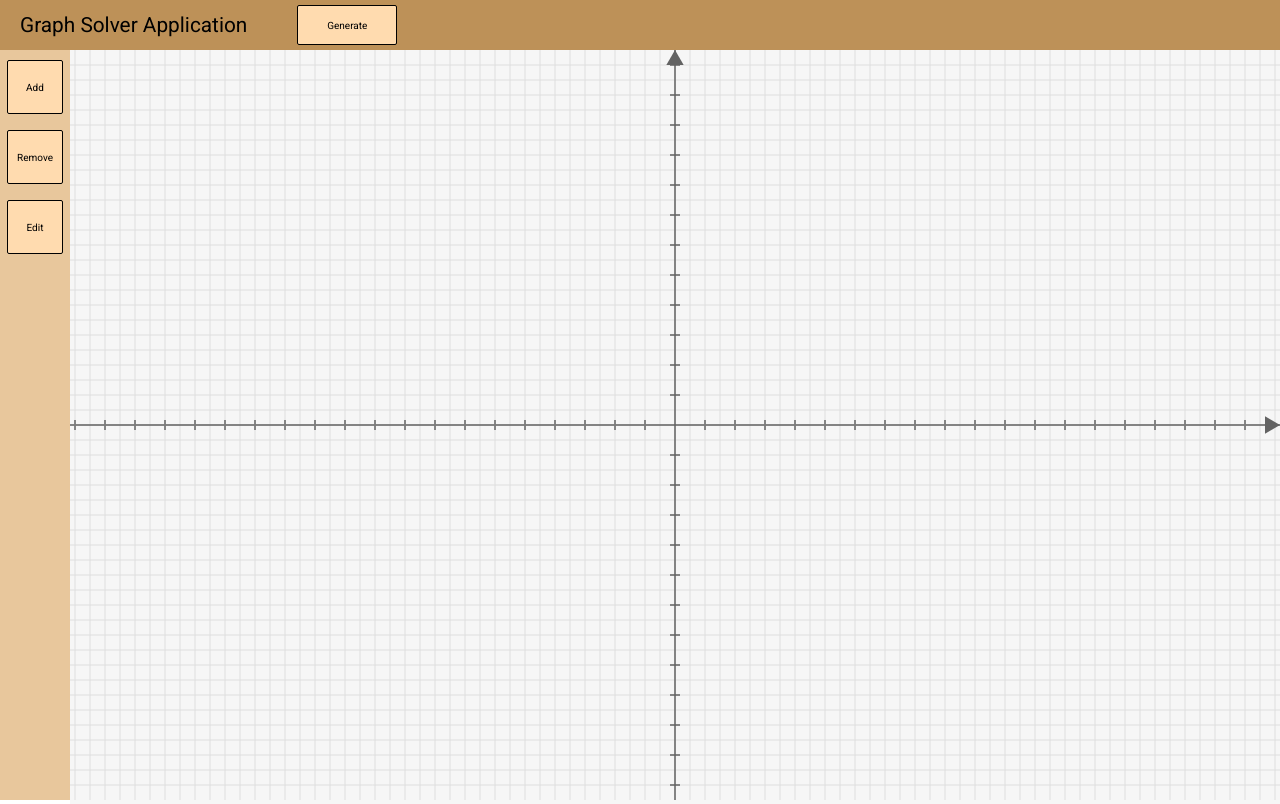
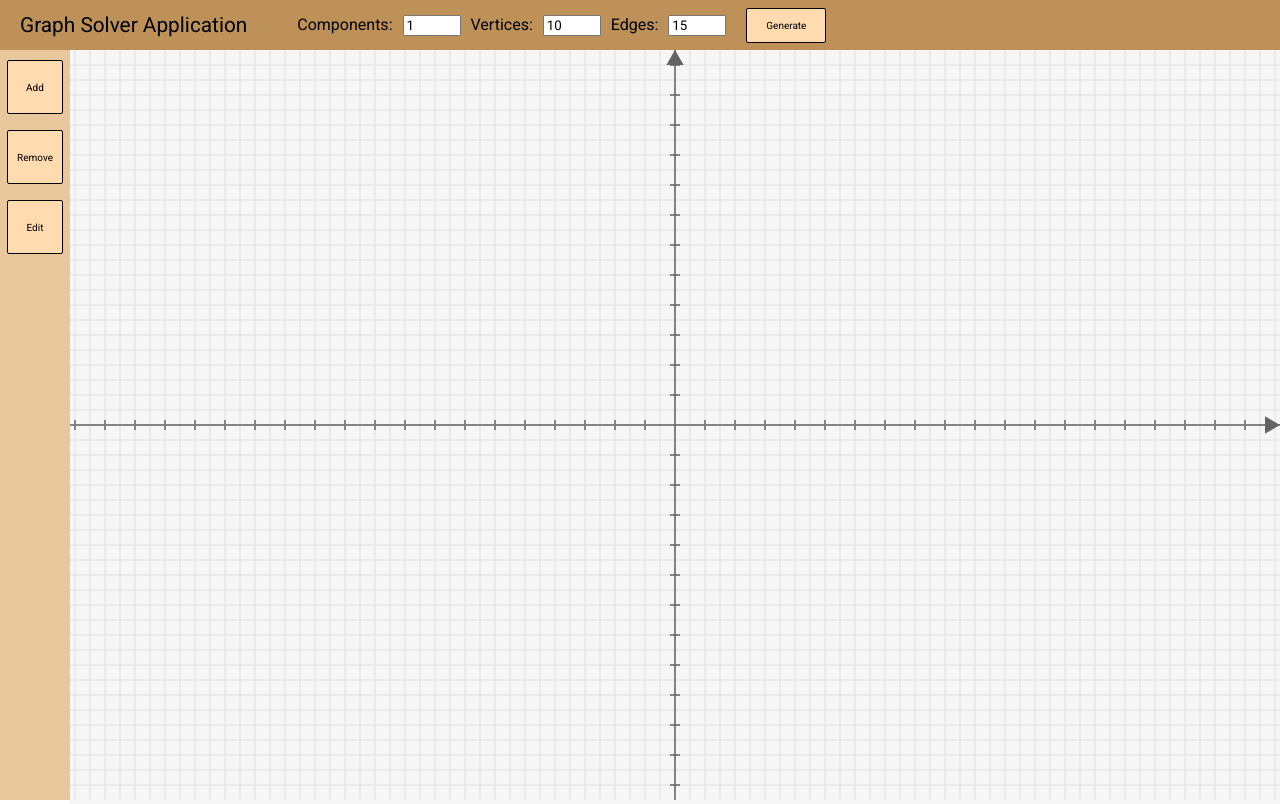
Before and after one commit to przem97/graph-generator, a React app in the folder app/: page / in a window 1280 px wide. Built offline with nearby package versions, Linux system fonts and the light colour scheme.

Commit message:
configurable parameters for graph generation

```diff
--- a/app/src/component/common/Button.tsx
+++ b/app/src/component/common/Button.tsx
@@ -5,15 +5,16 @@ import { styled } from 'styled-components';
 type GraphActionButtonContainerProps = {
     height: string;
     width: string;
+    onClick: Function;
 };
 
 type CustomApplicationButtonType = HTMLProps<HTMLButtonElement> & GraphActionButtonContainerProps;
 
 export const CustomApplicationButton: FC<CustomApplicationButtonType> = (props) => {
-    const { children, height, width} = props;
+    const { children, height, width, onClick } = props;
     const buttonProperties = { width, height };
     return (
-        <GraphActionButtonContainer {...buttonProperties}>
+        <GraphActionButtonContainer {...buttonProperties} onClick={onClick}>
             { children }
         </GraphActionButtonContainer>
     );
--- a/app/src/component/header/Header.tsx
+++ b/app/src/component/header/Header.tsx
@@ -1,22 +1,67 @@
-import React from 'react';
+import React, { useId, useState } from 'react';
 import { styled } from 'styled-components';
 import { CustomApplicationButton } from '../common/Button';
+import { useAppDispatch } from '../../redux/hooks';
+import { addNodes } from '../../redux/reducers'
+import axios from 'axios';
 
 export const DEFAULT_HEADER_HEIGHT = 50;
 
 export default function Header() {
-    const generateButtonProps = { width: '100px', height: '40px' };
+    const generateButtonProps = { width: '80px', height: '35px' };
+
+    const [ components, setComponents ] = useState(1);
+    const [ vertices, setVertices ] = useState(10);
+    const [ edges, setEdges ] = useState(15);
+
+    const componentsInputId = useId();
+    const verticesInputId = useId();
+    const edgesInputId = useId();
+
+    const dispatch = useAppDispatch();
+
+    const generateGraph = () => axios({
+            method: 'post',
+            url: 'http://localhost:3000/graph/initialize',
+            data: {
+                "totalVertices": vertices,
+                "totalEdges": edges,
+                "totalComponents": components,
+                "xAxisLowerBound": -15,
+                "xAxisUpperBound": 15,
+                "yAxisLowerBound": -11,
+                "yAxisUpperBound": 11,
+                "edgeWeightLowerBound": -5,
+                "edgeWeightUpperBound": -1
+            }
+          }).then((response) => {
+            let list = response.data.graph.components[0].vertices;
+            dispatch(addNodes(list));
+          }).catch((error) => {
+            console.log('An error occurred during graph generation', error);
+          });
 
     return (
-        <HeaderContainer headerHeight={DEFAULT_HEADER_HEIGHT}>
+        <HeaderContainer headerheight={DEFAULT_HEADER_HEIGHT}>
             <LeftSectionContainer>
                 <AppTitleContainer>
                     <p>Graph Solver Application</p>
                 </AppTitleContainer>
             </LeftSectionContainer>
             <MiddleSectionContainer>
-                <CustomApplicationButton {...generateButtonProps}>
-                    <p>Generate</p>
+                <form>
+                    <LabelContainer htmlFor={componentsInputId}>Components:</LabelContainer>
+                    <InputContainer id={componentsInputId} type="number" value={components} min="0"
+                        onChange={(e) => setComponents(parseInt(e.target.value, 10))}></InputContainer>
+                    <LabelContainer htmlFor={verticesInputId}>Vertices:</LabelContainer>
+                    <InputContainer id={verticesInputId} type="number" value={vertices} min="0"
+                        onChange={(e) => setVertices(parseInt(e.target.value, 10))}></InputContainer>
+                    <LabelContainer htmlFor={edgesInputId}>Edges:</LabelContainer>
+                    <InputContainer id={edgesInputId} type="number" value={edges} min="0"
+                        onChange={(e) => setEdges(parseInt(e.target.value, 10))}></InputContainer>
+                </form>
+                <CustomApplicationButton {...generateButtonProps} onClick={generateGraph}>
+                    Generate
                 </CustomApplicationButton>
             </MiddleSectionContainer>
         </HeaderContainer>
@@ -24,15 +69,25 @@ export default function Header() {
 }
 
 type HeaderContainerProps = {
-    headerHeight: number;
+    headerheight: number;
 }
+
+const LabelContainer = styled.label`
+    width: 50px;
+    margin-right: 10px;
+`
+
+const InputContainer = styled.input`
+    width: 50px;
+    margin-right: 10px;
+`
 
 const HeaderContainer = styled.header<HeaderContainerProps>`
     display: flex;
     flex-direction: row;
     position: fixed;
     background-color: rgb(189, 145, 88);
-    height: ${props => `${props.headerHeight}px` || `${DEFAULT_HEADER_HEIGHT}px`};
+    height: ${props => `${props.headerheight}px` || `${DEFAULT_HEADER_HEIGHT}px`};
     top: 0;
     left: 0;
     right: 0;
@@ -48,10 +103,10 @@ const LeftSectionContainer = styled.div`
 const MiddleSectionContainer = styled.div`
     display: flex;
     align-items: center;
+    column-gap: 10px;
 `
 
 const AppTitleContainer = styled.div`
     margin-left: 20px;
-    font-family: Roboto, Arial;
     font-size: 1.3rem;
 `
--- a/app/src/component/sidebar/Sidebar.tsx
+++ b/app/src/component/sidebar/Sidebar.tsx
@@ -11,26 +11,26 @@ export const DEFAULT_SIDEBAR_WIDTH = 70;
 export default function Sidebar() {
     const dispatch = useDispatch();
 
-    const addAction = () => dispatch(setAddStrategy());
+    const addAction = () => dispatch(setAddStrategy())
     const removeAction = () => dispatch(setRemoveStrategy());
     const editAction = () => dispatch(setEditStrategy());
 
     const sidebarButtonProps = { width: '80%', height: '90%' }
     return (
-        <SidebarContainer sidebarWidth={DEFAULT_SIDEBAR_WIDTH} top={DEFAULT_HEADER_HEIGHT}>
+        <SidebarContainer sidebarwidth={DEFAULT_SIDEBAR_WIDTH} top={DEFAULT_HEADER_HEIGHT}>
             <GraphActionContainer>
                 <CustomApplicationButton id="add-button" onClick={addAction} {...sidebarButtonProps}>
-                    <p>Add</p>
+                    Add
                 </CustomApplicationButton>
             </GraphActionContainer>
             <GraphActionContainer>
                 <CustomApplicationButton id="remove-button" onClick={removeAction} {...sidebarButtonProps}>
-                    <p>Remove</p>
+                    Remove
                 </CustomApplicationButton>
             </GraphActionContainer>
             <GraphActionContainer>
                 <CustomApplicationButton id="edit-button" onClick={editAction} {...sidebarButtonProps}>
-                    <p>Edit</p>
+                    Edit
                 </CustomApplicationButton>
             </GraphActionContainer>
         </SidebarContainer>
@@ -38,7 +38,7 @@ export default function Sidebar() {
 }
 
 type SidebarContainerProps = {
-    sidebarWidth: number;
+    sidebarwidth: number;
     top: number;
 }
 
@@ -52,7 +52,7 @@ const SidebarContainer = styled.nav<SidebarContainerProps>`
     left: 0;
     top: ${props => `${props.top}px` || '50px'};
     bottom: 0;
-    width: ${props => `${props.sidebarWidth}px` || `${DEFAULT_SIDEBAR_WIDTH}px`};
+    width: ${props => `${props.sidebarwidth}px` || `${DEFAULT_SIDEBAR_WIDTH}px`};
 `
 
 const GraphActionContainer = styled.div`
--- a/app/src/global/globalStyle.ts
+++ b/app/src/global/globalStyle.ts
@@ -6,4 +6,8 @@ export const ApplicationGlobalStyle = createGlobalStyle`
         padding-top: 50px;
         padding-left: 70px;
     }
+
+    * {
+        font-family: Roboto, Arial;
+    }
 `
--- a/app/src/redux/reducers/index.ts
+++ b/app/src/redux/reducers/index.ts
@@ -1,5 +1,5 @@
 export * from './rootReducer';
 export { setAddStrategy, setRemoveStrategy, setEditStrategy } from './strategy/draw/strategySlice';
-export { addNode, removeNode, editNode,  } from './node/nodeSlice';
+export { addNode, addNodes, removeNode, editNode,  } from './node/nodeSlice';
 export type { StrategyStateType } from './strategy/draw/strategySlice';
 export type { NodeStateType } from './node/nodeSlice';
--- a/app/src/redux/reducers/node/nodeSlice.ts
+++ b/app/src/redux/reducers/node/nodeSlice.ts
@@ -23,7 +23,11 @@ const nodesSlice = createSlice({
     initialState,
     reducers: {
         addNode(state, action: PayloadAction<AddNodePayloadActionType>): NodeStateType {
-            let newArray = _.concat(state.nodes, [{ x : action.payload.x, y: action.payload.y }]);
+            let newArray: NodeType[] = _.concat(state.nodes, [{ x : action.payload.x, y: action.payload.y }]);
+            return { ...state, nodes: newArray }
+        },
+        addNodes(state, action: PayloadAction<AddNodePayloadActionType[]>): NodeStateType {
+            let newArray: NodeType[] = action.payload.map(node => Object.create({ x : node.x, y: node.y }));
             return { ...state, nodes: newArray }
         },
         removeNode(state, action: PayloadAction<AddNodePayloadActionType>): NodeStateType {
@@ -33,8 +37,8 @@ const nodesSlice = createSlice({
                 return Math.pow((current.x - target.x), 2) + Math.pow((current.y - target.y), 2) <= Math.pow(radius, 2);
             };
 
-            let targetNode = { x : action.payload.x, y: action.payload.y };
-            let resultNodes = [];
+            let targetNode: NodeType = { x : action.payload.x, y: action.payload.y };
+            let resultNodes: NodeType[] = [];
             let deleted = false; // indicates the node has been deleted just to not delete overlapping nodes
 
             for (let i = (state.nodes.length - 1); i >= 0; i--) {
@@ -55,5 +59,5 @@ const nodesSlice = createSlice({
     }
 });
 
-export const { addNode, removeNode, editNode } = nodesSlice.actions;
+export const { addNode, addNodes, removeNode, editNode } = nodesSlice.actions;
 export default nodesSlice.reducer;
```
